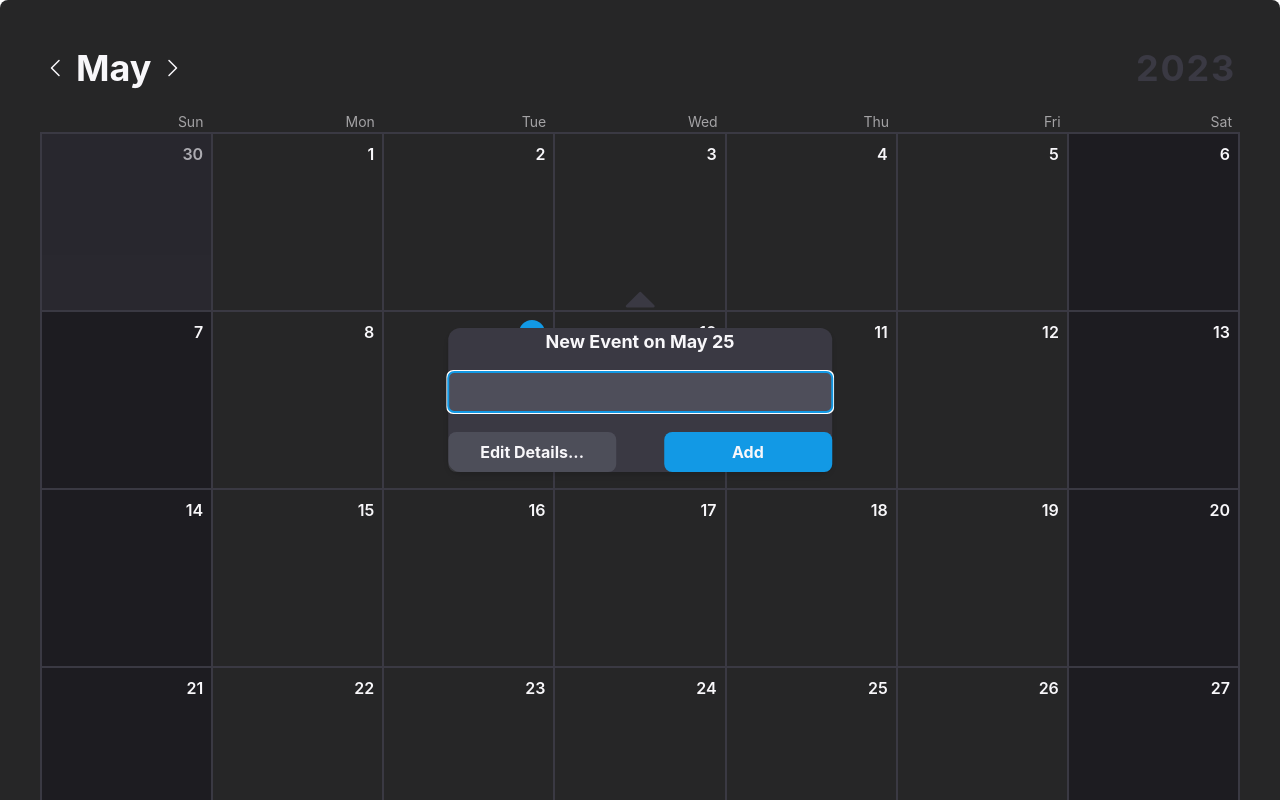
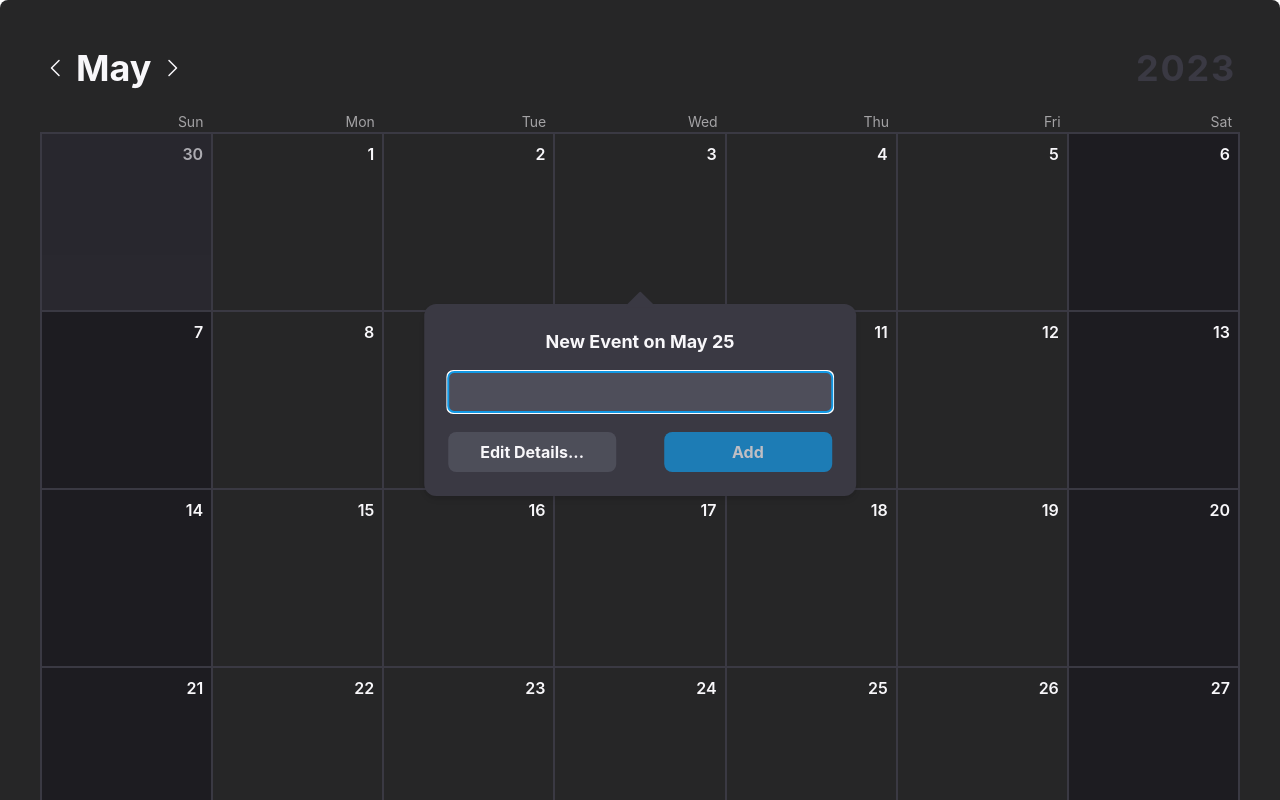
Before and after one commit to raiane-oliveira/Calendar, a React (Vite) app: page / in a window 1280 px wide. Both pictures are taken after a click on the element "10". Shown: the top 800 px of the page. Built offline with nearby package versions, Linux system fonts and the light colour scheme.

Commit message:
fix: style problems

```diff
--- a/src/components/AddEvent.tsx
+++ b/src/components/AddEvent.tsx
@@ -55,7 +55,7 @@ export const AddEvent: React.FC<IAddEventProps> = ({ day }) => {
               <button
                 type="submit"
                 className="bg-blue disabled:opacity-70 text-center text-white font-bold py-2 rounded-lg"
-                disabled={!formik.isValid}
+                disabled={!formik.values.event.trim()}
               >
                 Add
               </button>
--- a/src/components/Calendar.tsx
+++ b/src/components/Calendar.tsx
@@ -134,7 +134,7 @@ export function Calendar() {
 
       {isModalOpen &&
         createPortal(
-          <Modal bgColor="black-border" padding={6}>
+          <Modal classes="bg-black-border p-6">
             <AddEvent day="May 25" />
           </Modal>,
           document.body
@@ -171,7 +171,7 @@ const DayCalendar: React.FC<IDayProps> = ({
         <span
           className={`justify-self-end font-semibold ${
             isSameDay(day, calendar.currentDay) &&
-            "bg-blue p-2 rounded-full h-max"
+            "bg-blue px-2 py-1 rounded-full h-max"
           }`}
         >
           {format(day, "d")}
--- a/src/components/Modal.tsx
+++ b/src/components/Modal.tsx
@@ -2,18 +2,13 @@ import React from "react";
 
 interface IModalProps {
   children: JSX.Element;
-  bgColor: string;
-  padding: number;
+  classes: string;
 }
 
-export const Modal: React.FC<IModalProps> = ({
-  children,
-  bgColor,
-  padding,
-}) => {
+export const Modal: React.FC<IModalProps> = ({ children, classes }) => {
   return (
     <div
-      className={`bg-${bgColor} rounded-xl p-${padding} shadow-md absolute top-2/4 left-2/4 -translate-x-2/4 -translate-y-2/4`}
+      className={`${classes} rounded-xl shadow-md absolute top-2/4 left-2/4 -translate-x-2/4 -translate-y-2/4`}
     >
       {children}
     </div>
```
